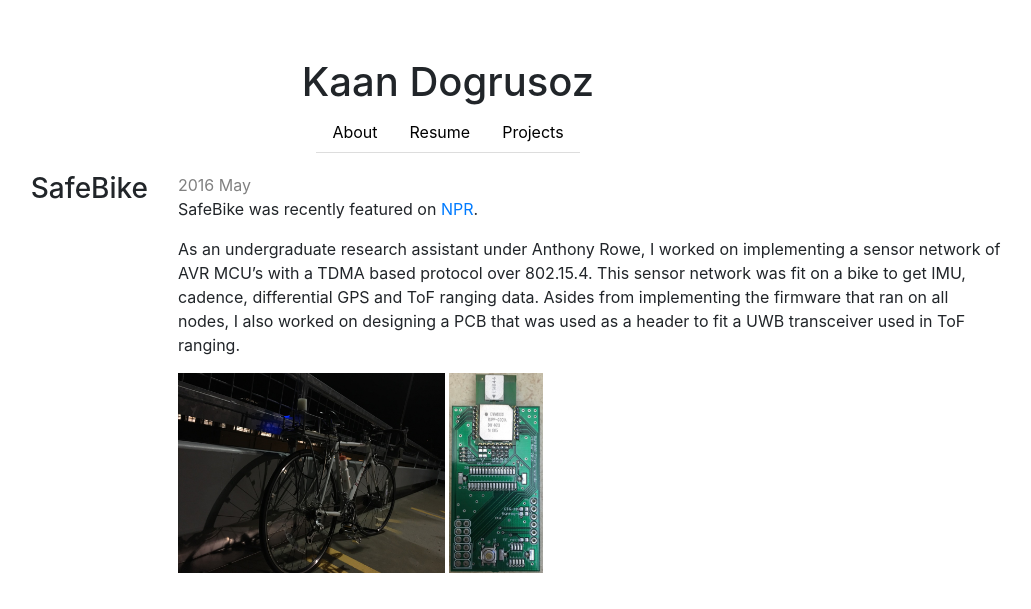
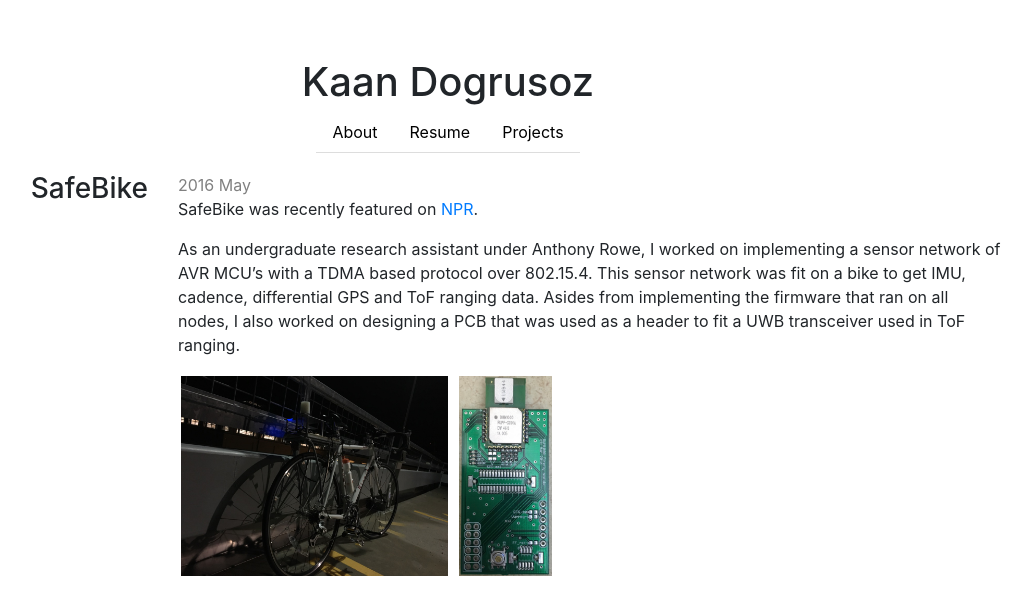
Before and after one commit to kaandog/kaandog.github.io, a Jekyll site: the page built from projects.html, in a window 1280 px wide. Shown: the top 609 px of the page, without its empty margins (192-1223 px from the left). Built offline with Jekyll 4.4.1, drawn with Linux system fonts in a browser that asks for light colours; nearby versions of some CDN libraries; grey boxes are pictures that could not be loaded.

Commit message:
add margins to images

```diff
--- a/css/main.css
+++ b/css/main.css
@@ -2,6 +2,9 @@ body {
 	margin: 60px auto;
 }
 
+img {
+  margin: 0.2em;
+}
 .nav {
   margin: 0.2em;
 }
```
